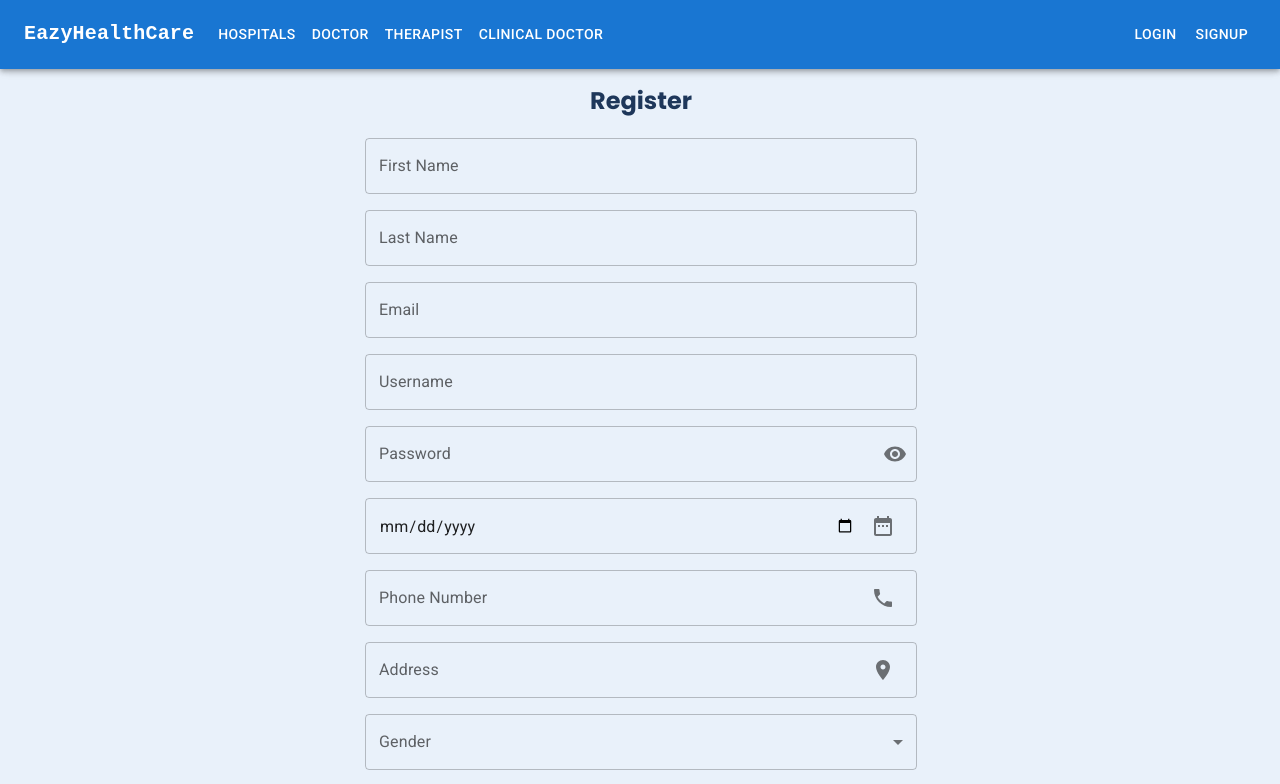
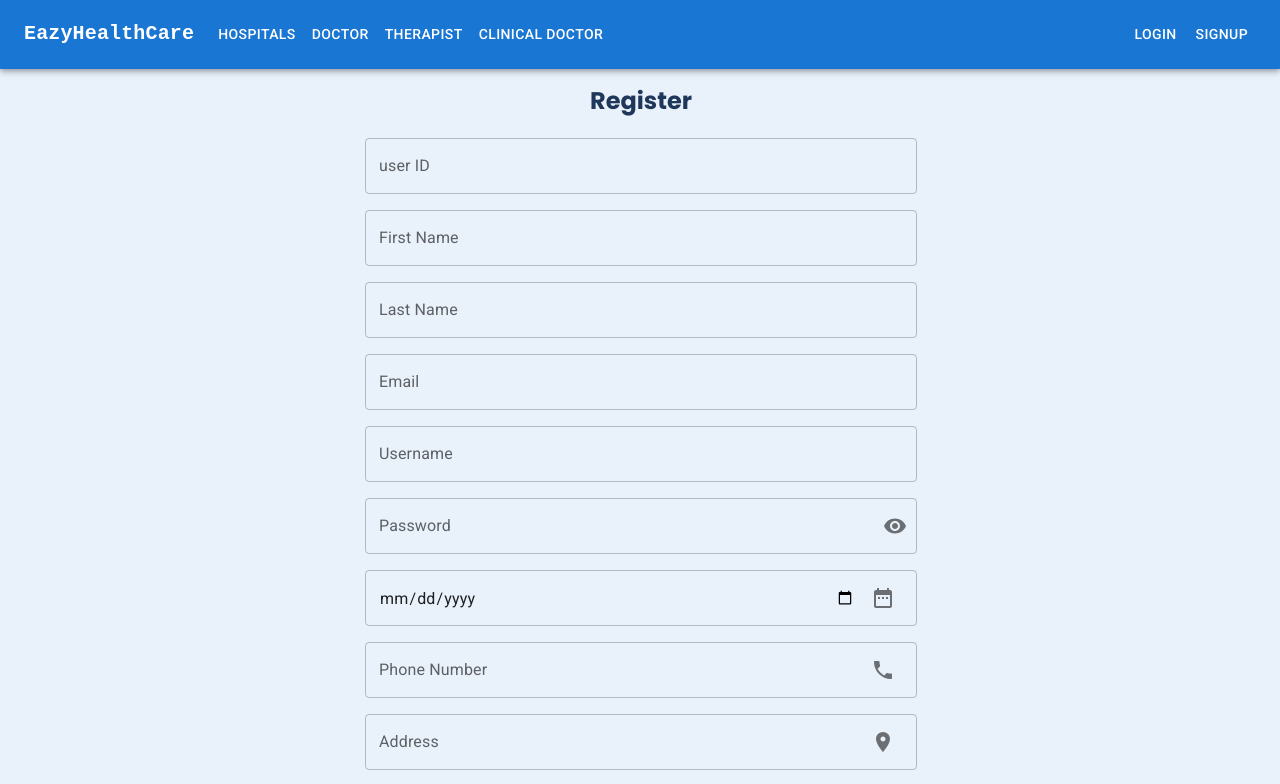
Before and after one commit to manthan161203/frontEndODA, a React (Create React App) app: page /register in a window 1280 px wide. Shown: the top 784 px of the page. Built offline with nearby package versions, Linux system fonts and the light colour scheme.

Commit message:
working on register

```diff
--- a/src/components/Register.jsx
+++ b/src/components/Register.jsx
@@ -19,6 +19,7 @@ const Register = () => {
     const [lastName, setLastName] = useState('');
     const [email, setEmail] = useState('');
     const [userName, setUserName] = useState('');
+    const [userId, setUserId] = useState('');
     const [password, setPassword] = useState('');
     const [dateOfBirth, setDateOfBirth] = useState('');
     const [phoneNumber, setPhoneNumber] = useState('');
@@ -34,6 +35,7 @@ const Register = () => {
         try {
             if (otpOption === 'sms') {
                 await axios.post(`http://localhost:8001/register/submit-info`, {
+                    userId,
                     firstName,
                     lastName,
                     email,
@@ -89,6 +91,16 @@ const Register = () => {
         <Container maxWidth="sm">
             <div>
                 <form>
+
+                    <TextField
+                        fullWidth
+                        label="user ID"
+                        variant="outlined"
+                        type="text"
+                        value={userId}
+                        onChange={(e) => setUserId(e.target.value)}
+                        sx={{ mb: 2 }}
+                    />
                     <TextField
                         fullWidth
                         label="First Name"
```
